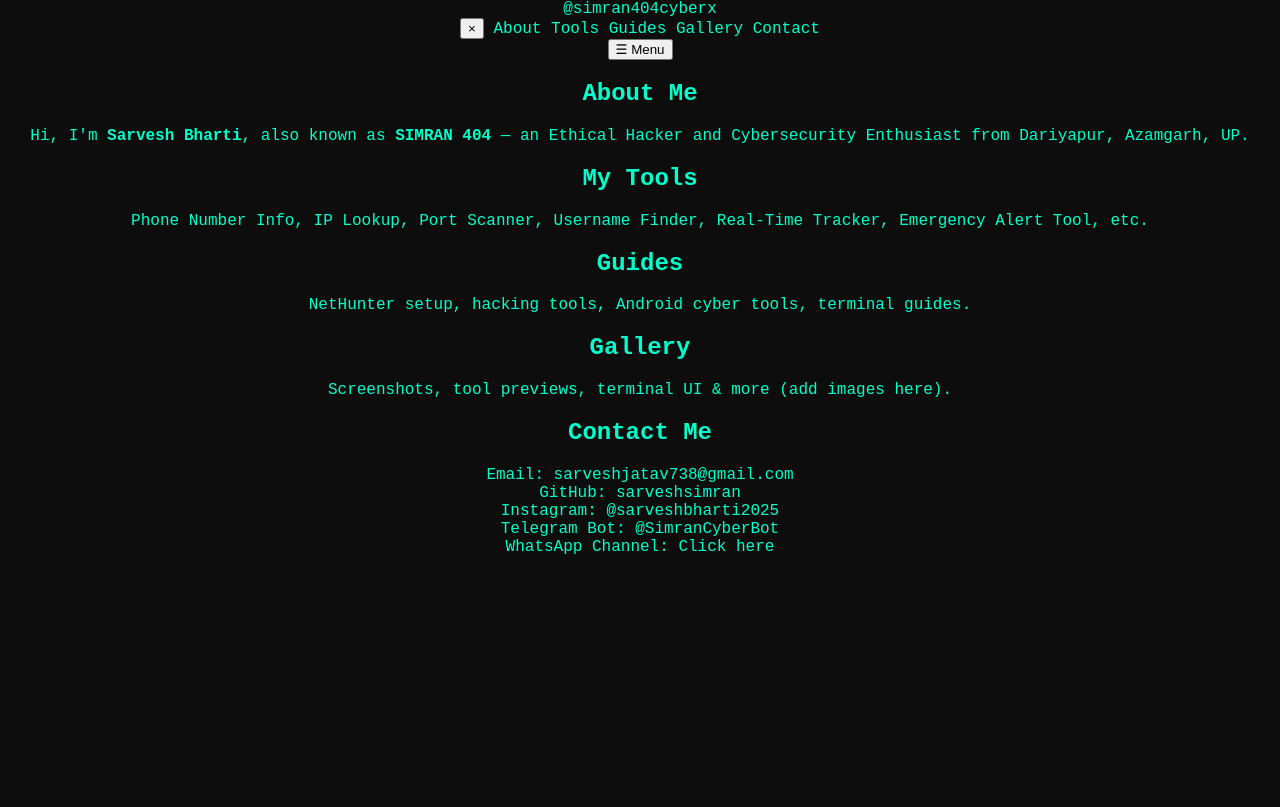
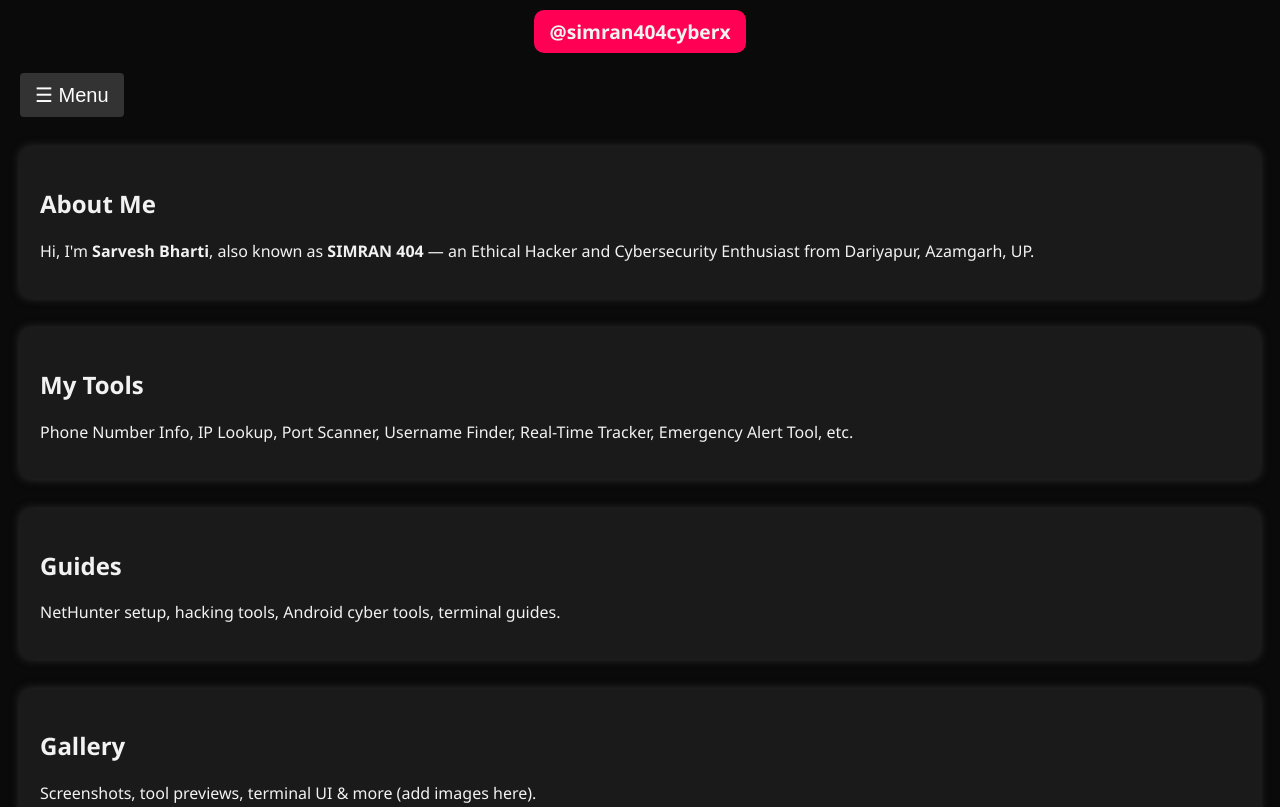
Before and after one commit to sarveshsimran/simran404_sarvesh, a plain HTML site: page index.html in a window 1280 px wide. Shown: the top 807 px of the page. Drawn offline with Linux system fonts and the light colour scheme.

Commit message:
Update style.css

```diff
--- a/style.css
+++ b/style.css
@@ -1,41 +1,83 @@
 body {
   margin: 0;
-  font-family: 'Courier New', monospace;
-  background-color: #0d0d0d;
-  color: #00ffcc;
-  text-align: center;
+  font-family: 'Segoe UI', sans-serif;
+  background-color: #0a0a0a;
+  color: #f2f2f2;
 }
 
-.container {
-  padding: 30px;
+.top-center {
+  text-align: center;
+  margin-top: 10px;
 }
 
-h1 {
-  font-size: 2.5rem;
-  color: #ff0066;
-}
-
-.tools ul {
-  list-style: none;
-  padding: 0;
-}
-
-.tools li {
-  margin: 10px 0;
+.handle {
+  display: inline-block;
+  padding: 8px 16px;
+  background-color: #ff0055;
+  border-radius: 10px;
+  font-weight: bold;
   font-size: 1.2rem;
 }
 
-a {
-  color: #00ffcc;
-  text-decoration: none;
+.sidebar {
+  height: 100%;
+  width: 0;
+  position: fixed;
+  z-index: 999;
+  top: 0;
+  left: 0;
+  background-color: #111;
+  overflow-x: hidden;
+  transition: 0.3s;
+  padding-top: 60px;
 }
 
-a:hover {
-  text-decoration: underline;
+.sidebar.active {
+  width: 220px;
 }
 
-footer {
-  margin-top: 50px;
-  font-size: 0.9rem;
-  color: #aaa;
+.sidebar a {
+  padding: 10px 20px;
+  text-decoration: none;
+  font-size: 18px;
+  color: #f1f1f1;
+  display: block;
+  transition: 0.2s;
 }
+
+.sidebar a:hover {
+  background-color: #575757;
+}
+
+.close-btn {
+  position: absolute;
+  top: 10px;
+  right: 15px;
+  font-size: 30px;
+  color: white;
+  background: none;
+  border: none;
+  cursor: pointer;
+}
+
+.main {
+  padding: 20px;
+}
+
+.open-btn {
+  font-size: 20px;
+  background-color: #333;
+  color: white;
+  border: none;
+  padding: 10px 15px;
+  cursor: pointer;
+  border-radius: 4px;
+}
+
+section {
+  margin: 30px 0;
+  padding: 20px;
+  background-color: #1a1a1a;
+  border-radius: 10px;
+  box-shadow: 0 0 10px #333;
+}
```
